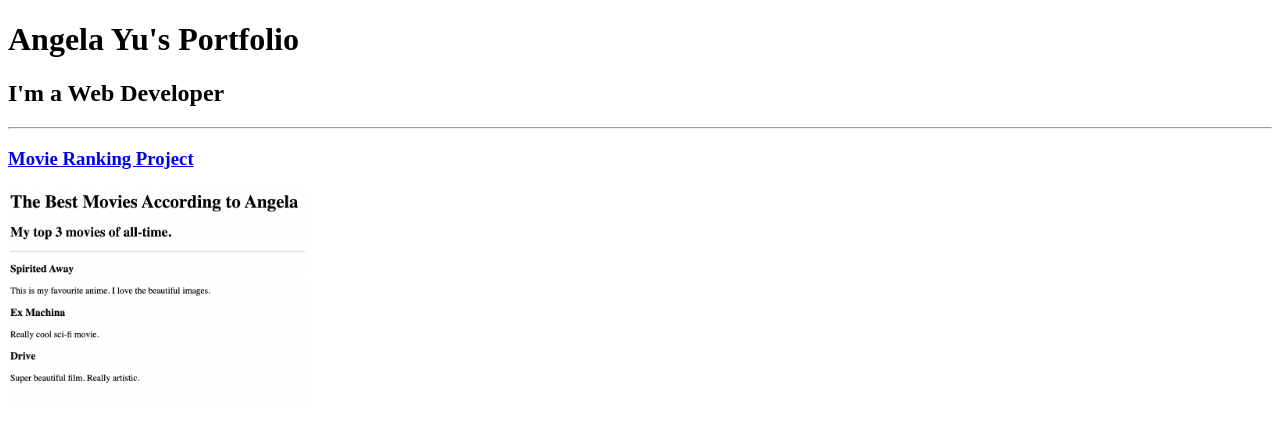
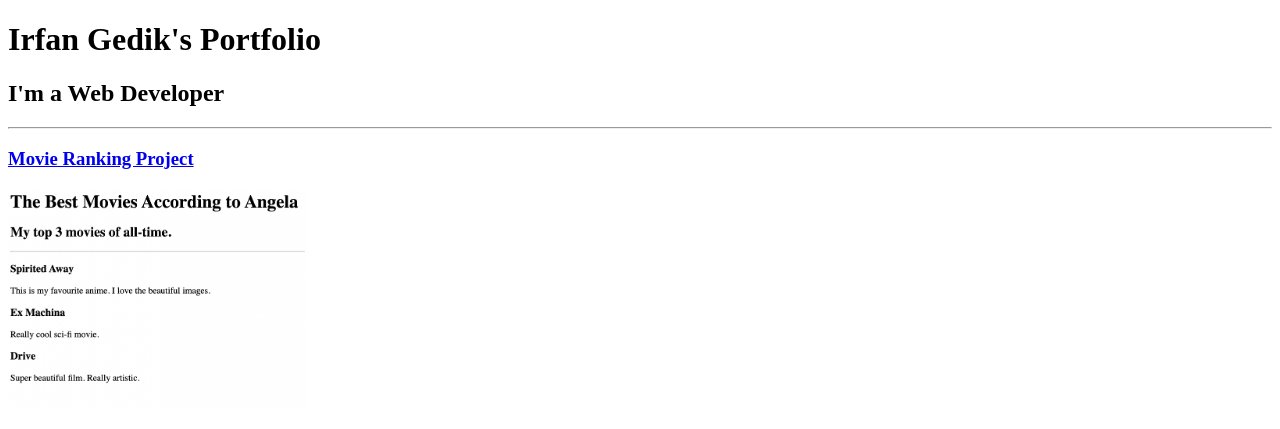
Before and after one commit to ta5jg/html-portfolio, a plain HTML site: page index.html in a window 1280 px wide. Shown: the top 429 px of the page. Drawn offline with Linux system fonts and the light colour scheme.

Commit message:
Update index.html

```diff
--- a/index.html
+++ b/index.html
@@ -23,7 +23,7 @@ https://developer.mozilla.org/en-US/docs/Web/HTML/Element/img#attr-height -->
 </head>
 <body>
     <div>
-        <header><h1>Angela Yu's Portfolio</h1></header>
+        <header><h1>Irfan Gedik's Portfolio</h1></header>
             <h2>I'm a Web Developer</h2>
             <hr>
             <h3><a href="./public/movie-ranking.html">Movie Ranking Project</a></h3>
```
